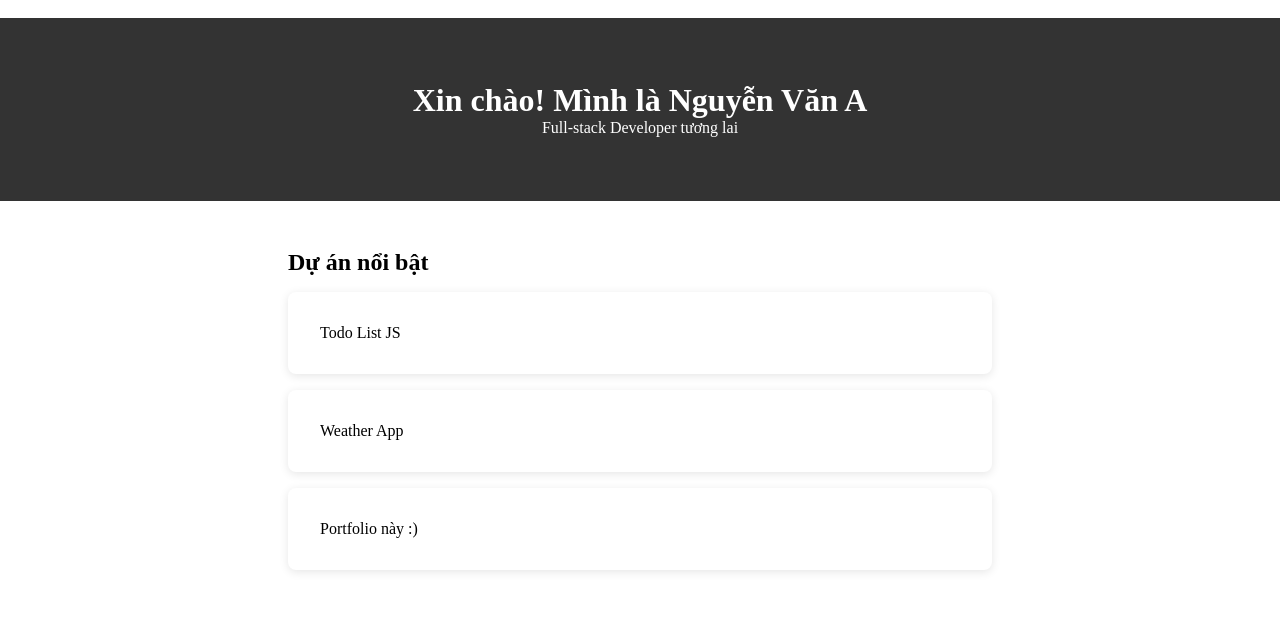
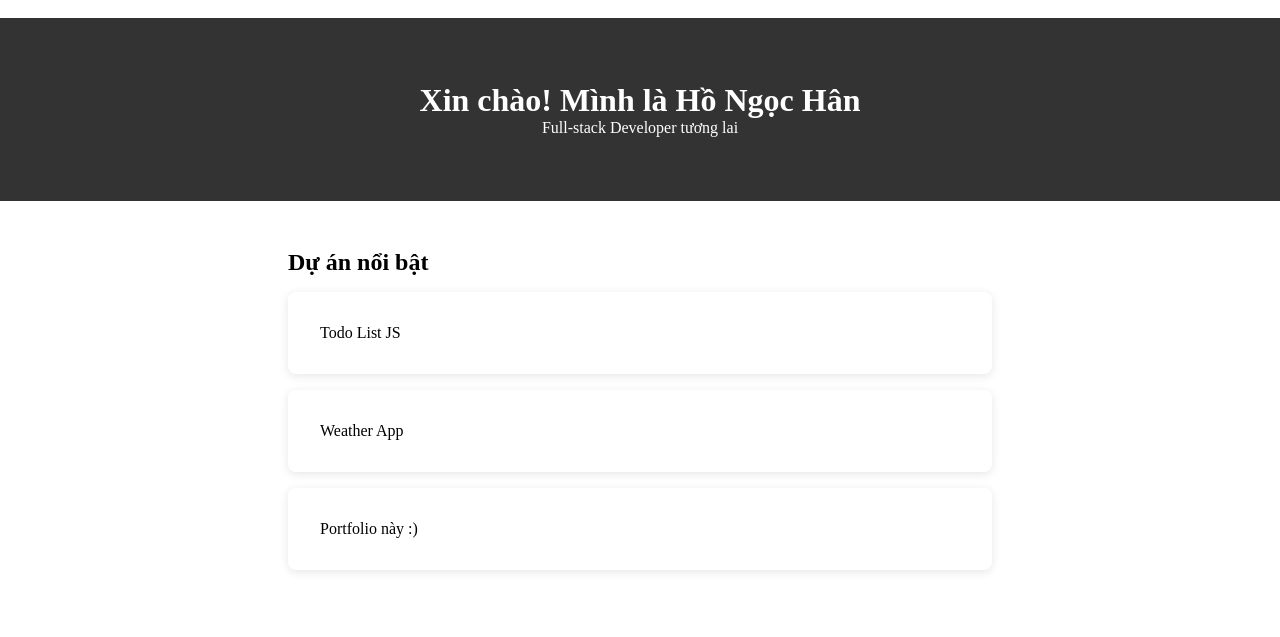
Before and after one commit to ngochanmc2021-droid/my-portfolio, a plain HTML site: page index.html in a window 1280 px wide. Drawn offline with Linux system fonts and the light colour scheme; files whose address does not match are found by name.

Commit message:
Update header name from Nguyễn Văn A to Hồ Ngọc Hân

```diff
--- a/index.html
+++ b/index.html
@@ -15,8 +15,7 @@ initial-scale=1.0">
     </nav>
 
     <header>
-        <h1>Xin chào! Mình là Nguyễn Văn
-A</h1>
+        <h1>Xin chào! Mình là Hồ Ngọc Hân</h1>
         <p>Full-stack Developer tương
 lai</p>
     </header>
```
